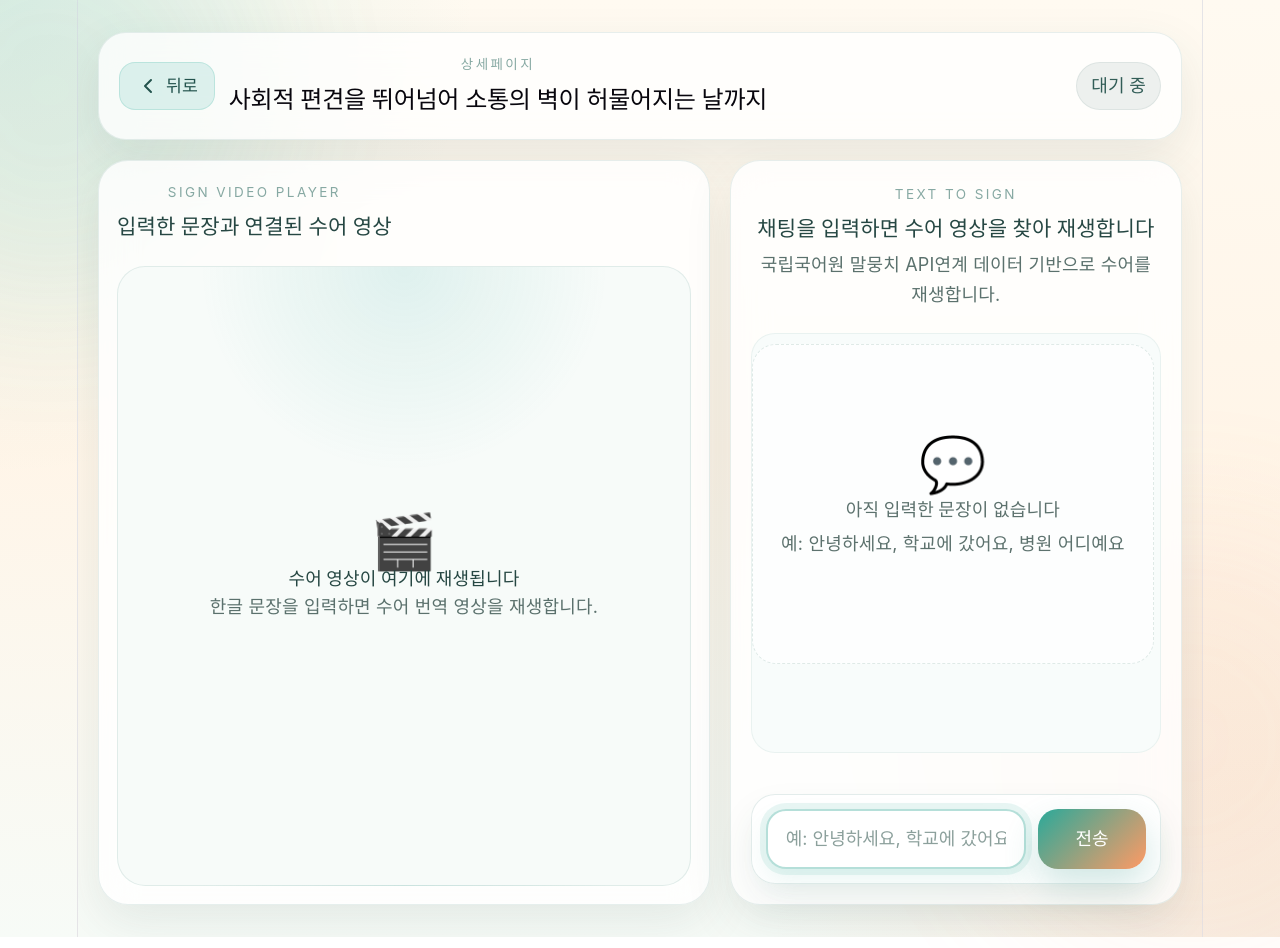
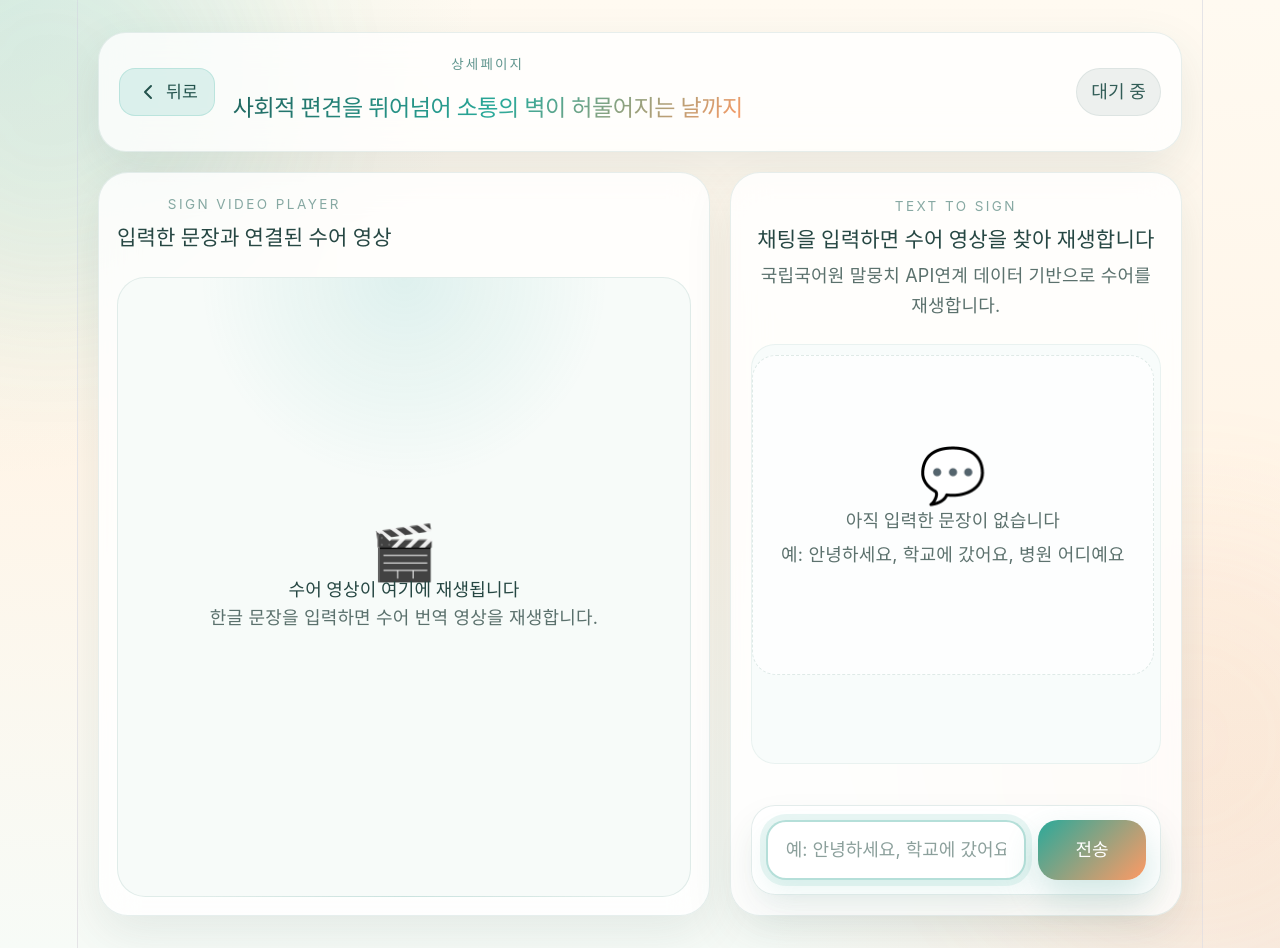
Before and after one commit to wonkang03/sueogo, a Vue app: page / in a window 1280 px wide. Both pictures are taken after a click on the button "채팅으로 수어 번역". Built offline with nearby package versions, Linux system fonts and the light colour scheme.

Commit message:
Polish sign translation page header

```diff
--- a/src/App.vue
+++ b/src/App.vue
@@ -160,16 +160,16 @@
 
         <section v-else-if="currentPage === 'sign-translate'" key="sign-translate" class="page translate-page sign-translate-clean-page">
           <header class="page-header glass-card">
-            <div class="header-left">
+            <div class="header-left sign-translate-header-left">
               <button class="icon-button back-button" @click="goToPage('main')" aria-label="메인으로 돌아가기">
                 <svg viewBox="0 0 24 24" fill="none">
                   <path d="M15 18L9 12L15 6" stroke="currentColor" stroke-width="2" stroke-linecap="round" stroke-linejoin="round" />
                 </svg>
                 <span>뒤로</span>
               </button>
-              <div>
-                <p class="section-label">상세페이지</p>
-                <h2>사회적 편견을 뛰어넘어 소통의 벽이 허물어지는 날까지</h2>
+              <div class="sign-translate-title-wrap">
+                <p class="section-label sign-translate-section-label">상세페이지</p>
+                <h2 class="sign-translate-page-title">사회적 편견을 뛰어넘어 소통의 벽이 허물어지는 날까지</h2>
               </div>
             </div>
             <div class="status-chip" :class="translationStatusTone">{{ translationStatusText }}</div>
@@ -1179,6 +1179,38 @@ button {
   color: #b54a4a;
 }
 
+.sign-translate-header-left {
+  align-items: center;
+  gap: 18px;
+}
+
+.sign-translate-title-wrap {
+  display: flex;
+  flex-direction: column;
+  justify-content: center;
+  gap: 6px;
+  min-width: 0;
+}
+
+.sign-translate-section-label {
+  color: rgba(34, 108, 100, 0.72);
+  letter-spacing: 0.16em;
+}
+
+.sign-translate-page-title {
+  margin: 0;
+  color: #23514c;
+  font-size: 1.28rem;
+  line-height: 1.45;
+  font-weight: 800;
+  letter-spacing: -0.02em;
+  text-wrap: balance;
+  background: linear-gradient(135deg, #1f645d 0%, #2aa99a 52%, #ff9a64 100%);
+  -webkit-background-clip: text;
+  background-clip: text;
+  -webkit-text-fill-color: transparent;
+}
+
 .content-grid {
   display: grid;
   grid-template-columns: 1.05fr 0.95fr;
@@ -1742,6 +1774,16 @@ button {
     word-break: keep-all;
   }
 
+  .sign-translate-header-left {
+    align-items: flex-start;
+    gap: 12px;
+  }
+
+  .sign-translate-page-title {
+    font-size: 1.02rem;
+    line-height: 1.55;
+  }
+
   .clean-chat-log {
     min-height: 320px;
     max-height: none;
```
